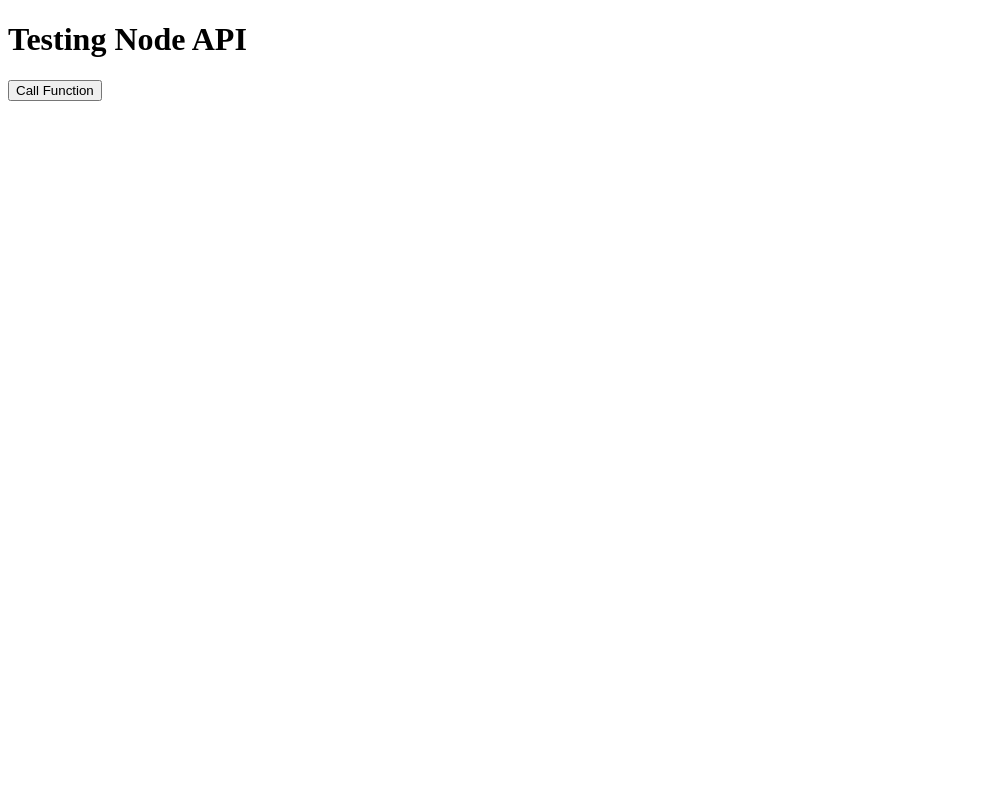
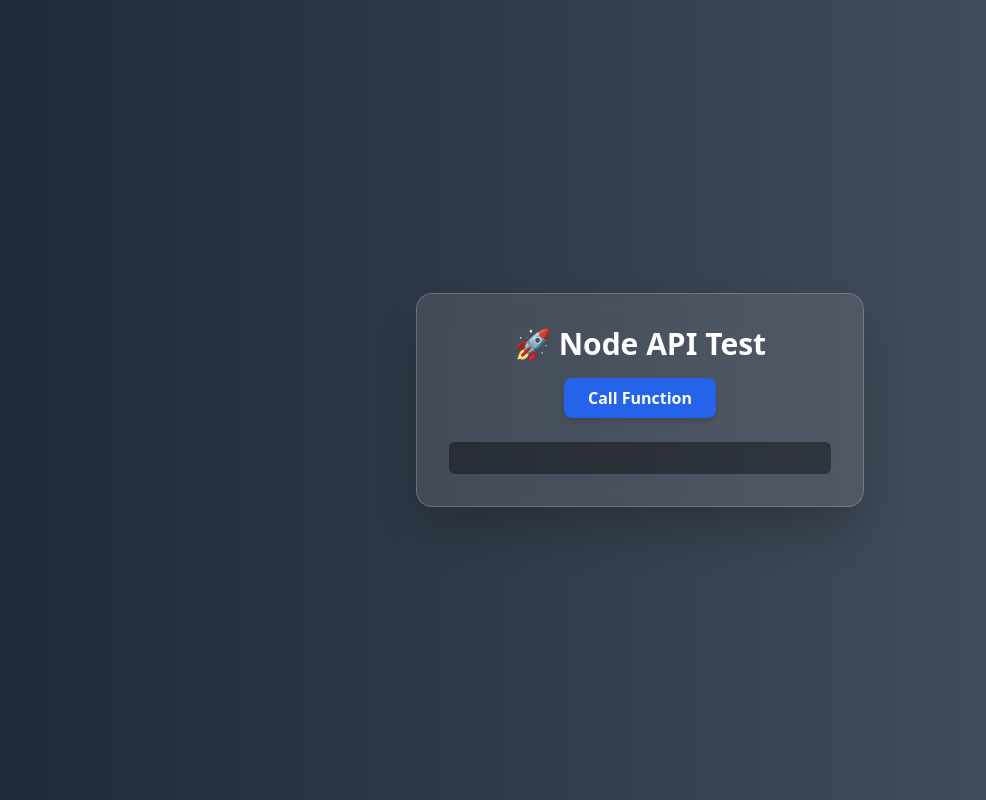
Before and after one commit to belphegor-s/netlify-node-cli, a website: page public/index.html in a window 1280 px wide. Shown: the whole page, without its empty margins (0-986 px from the left). Drawn offline with nearby package versions, Linux system fonts and the light colour scheme.

Commit message:
Refactor index.html for improved structure and styling; enhance API call error handling

```diff
--- a/public/index.html
+++ b/public/index.html
@@ -1,17 +1,32 @@
 <!DOCTYPE html>
-<html>
+<html lang="en">
     <head>
-        <title>Test</title>
+        <meta charset="UTF-8" />
+        <title>Test Node API</title>
+        <meta name="viewport" content="width=device-width, initial-scale=1.0" />
+        <script src="https://cdn.tailwindcss.com"></script>
+        <style>
+            body {
+                background: linear-gradient(to right, #1f2937, #4b5563);
+            }
+        </style>
     </head>
-    <body>
-        <h1>Testing Node API</h1>
-        <button onclick="callAPI()">Call Function</button>
-        <pre id="output"></pre>
+    <body class="flex items-center justify-center min-h-screen text-white font-sans">
+        <div class="bg-white/10 backdrop-blur-lg p-8 rounded-2xl shadow-2xl max-w-md w-full text-center border border-white/20">
+            <h1 class="text-3xl font-bold mb-4">🚀 Node API Test</h1>
+            <button onclick="callAPI()" class="bg-blue-600 hover:bg-blue-700 transition-colors duration-200 px-6 py-2 rounded-lg font-semibold text-white shadow-md">Call Function</button>
+            <pre id="output" class="mt-6 text-sm text-left whitespace-pre-wrap bg-black/40 p-4 rounded-md overflow-x-auto"></pre>
+        </div>
+
         <script>
             async function callAPI() {
-                const res = await fetch("/.netlify/functions/hello");
-                const data = await res.json();
-                document.getElementById("output").textContent = JSON.stringify(data, null, 2);
+                try {
+                    const res = await fetch("/.netlify/functions/hello");
+                    const data = await res.json();
+                    document.getElementById("output").textContent = JSON.stringify(data, null, 2);
+                } catch (err) {
+                    document.getElementById("output").textContent = "Error: " + err.message;
+                }
             }
         </script>
     </body>
```
